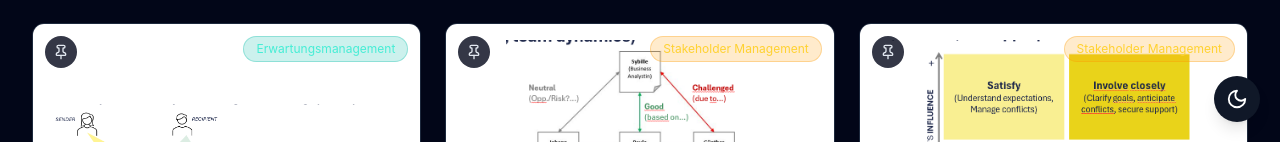
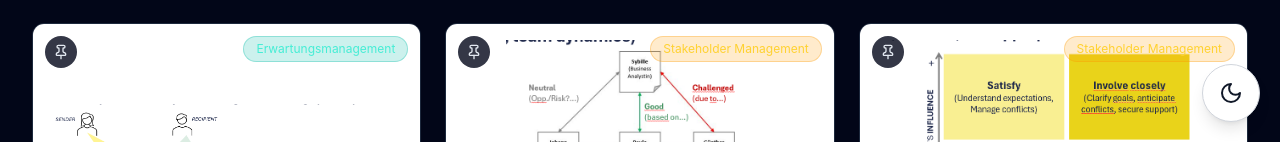
Before and after one commit to ajshawn43-del/Methodentool2, a React (Vite) app: page / in a window 1280 px wide. Shown: the part 658-800 px from the top of the page. Built offline with nearby package versions, Linux system fonts and the light colour scheme; no server answers.

Commit message:
Refactor theme management to use localStorage

```diff
--- a/src/app/App.tsx
+++ b/src/app/App.tsx
@@ -6,19 +6,28 @@ import { UploadPage } from './pages/UploadPage';
 import { DebugPage } from './pages/DebugPage';
 
 export default function App() {
-  const [dark, setDark] = useState(false);
+  const [dark, setDark] = useState(() => {
+    return localStorage.getItem('theme') === 'dark';
+  });
 
   useEffect(() => {
-    document.documentElement.classList.toggle('dark', dark);
+    if (dark) {
+      document.documentElement.classList.add('dark');
+      localStorage.setItem('theme', 'dark');
+    } else {
+      document.documentElement.classList.remove('dark');
+      localStorage.setItem('theme', 'light');
+    }
   }, [dark]);
 
   return (
     <HashRouter>
       <button
         onClick={() => setDark(!dark)}
-        className="fixed bottom-5 right-5 z-50 rounded-full bg-gray-900 text-white p-3 shadow-lg dark:bg-white dark:text-gray-900"
+        className="fixed bottom-5 right-5 z-50 rounded-full border border-gray-300 bg-white p-4 text-gray-900 shadow-lg transition-colors hover:bg-gray-100 dark:border-slate-700 dark:bg-slate-900 dark:text-white dark:hover:bg-slate-800"
+        title={dark ? 'Light Mode aktivieren' : 'Dark Mode aktivieren'}
       >
-        {dark ? <Sun size={22} /> : <Moon size={22} />}
+        {dark ? <Sun size={24} /> : <Moon size={24} />}
       </button>
 
       <Routes>
```
